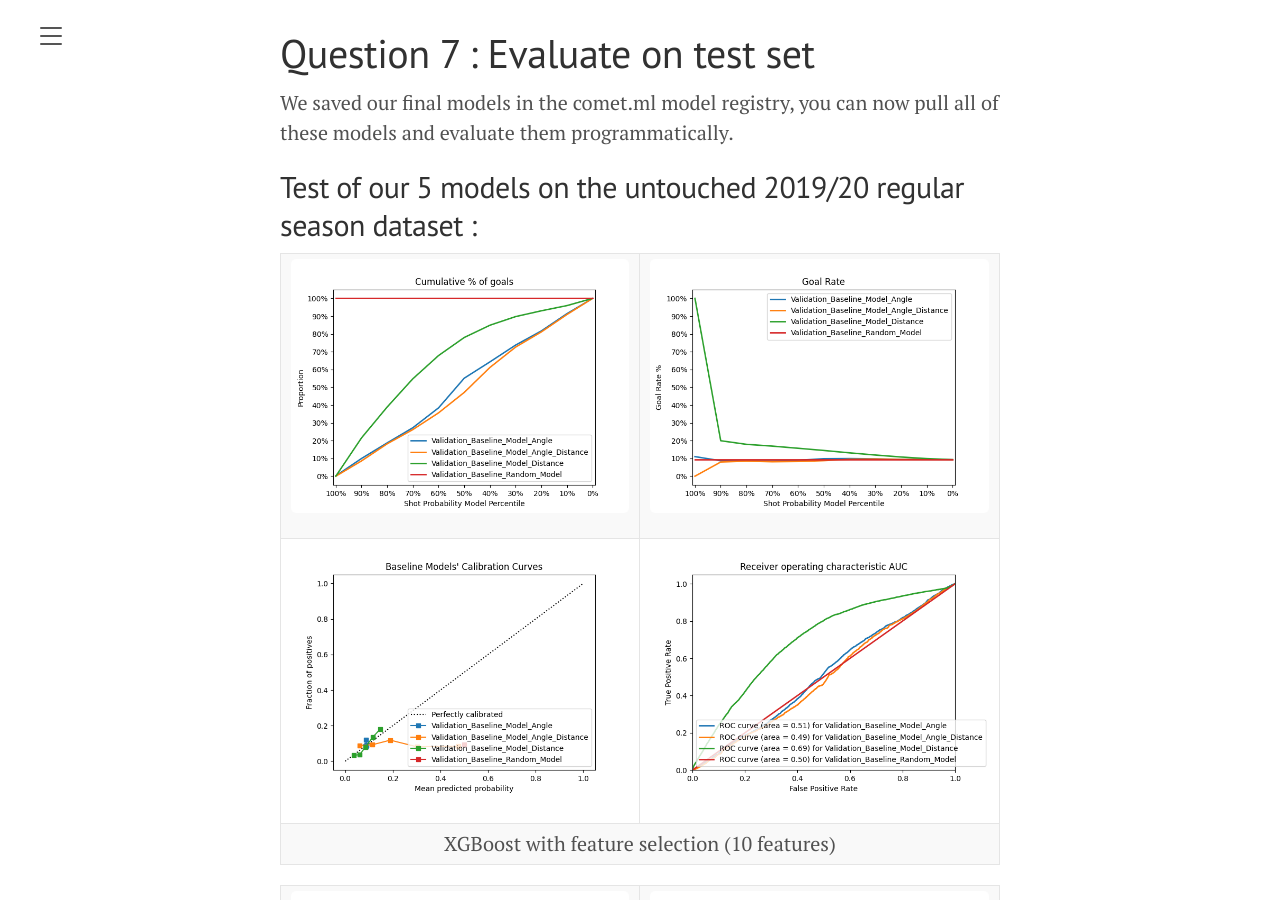
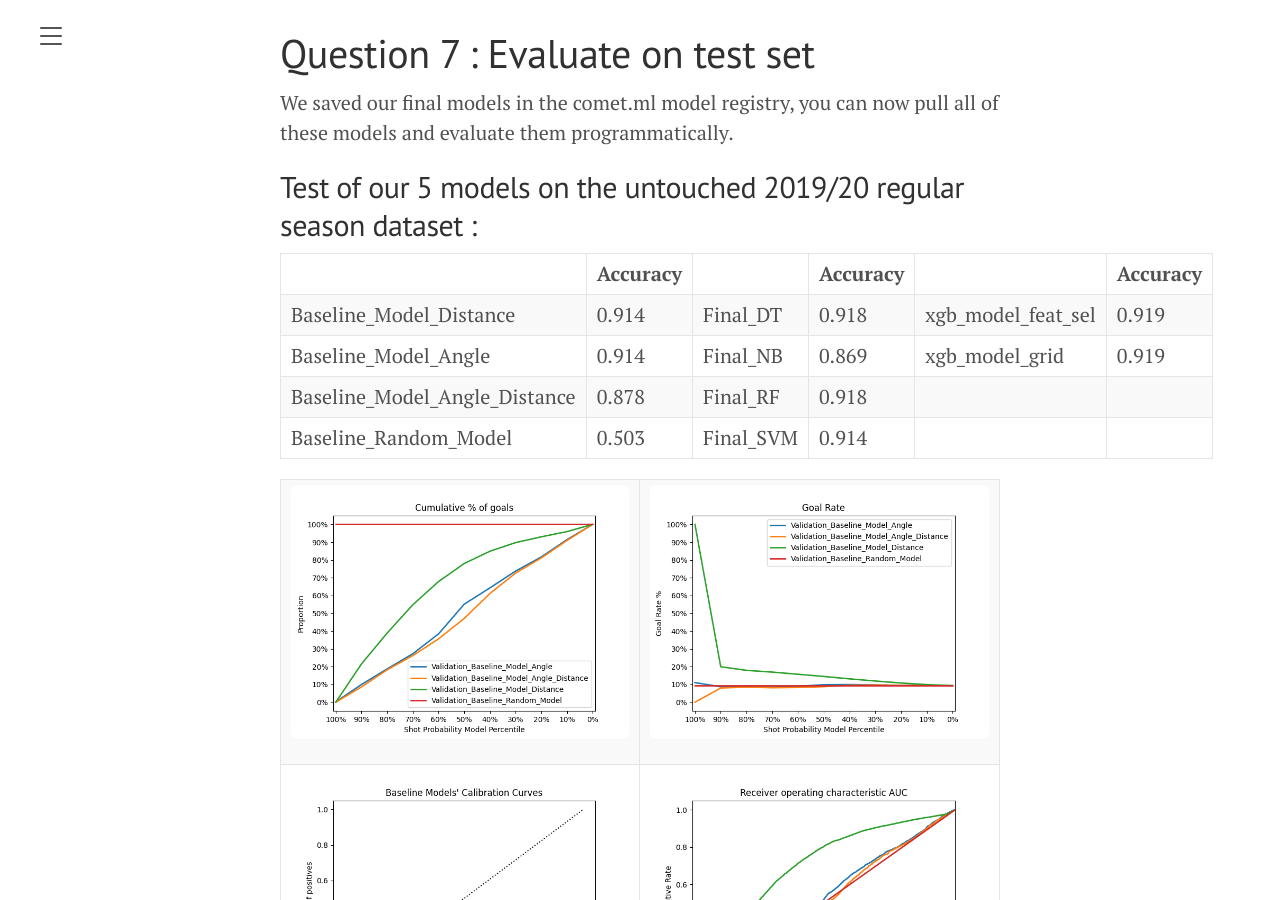
Before and after one commit to ArchambaultP/NHL-Blog, a Jekyll site: the page built from _posts/2021-11-16-milestone-2.md, in a window 1280 px wide and 900 px high, scrolled down 9482 px. Built offline with Jekyll 4.4.1, drawn with Linux system fonts in a browser that asks for light colours; some of the changed text lies outside the part shown.

Commit message:
Update 2021-11-16-milestone-2.md

```diff
--- a/_posts/2021-11-16-milestone-2.md
+++ b/_posts/2021-11-16-milestone-2.md
@@ -259,6 +259,13 @@ We saved our final models in the comet.ml model registry, you can now pull all o
 
 ## Test of our 5 models on the untouched 2019/20 regular season dataset :
 
+|                               | Accuracy |           | Accuracy |                    | Accuracy |
+|-------------------------------|----------|-----------|----------|--------------------|----------|
+| Baseline_Model_Distance       | 0.914    | Final_DT  | 0.918    | xgb_model_feat_sel | 0.919    |
+| Baseline_Model_Angle          | 0.914    | Final_NB  | 0.869    | xgb_model_grid     | 0.919    |
+| Baseline_Model_Angle_Distance | 0.878    | Final_RF  | 0.918    |                    |          |
+| Baseline_Random_Model         | 0.503    | Final_SVM | 0.914    |                    |          |
+
 <table style="width:100%">
     <tr>
         <td><img src="/images/Validation_2019_R_Baseline Cumulative Percentage Of Goals.png"></td>
@@ -304,12 +311,12 @@ We saved our final models in the comet.ml model registry, you can now pull all o
 
 ## Test of our 5 models on the untouched 2019/20 playoff season dataset :
 
-|                               | Accuracy |
-|-------------------------------|----------|
-| Baseline_Model_Distance       | 0.914    |
-| Baseline_Model_Angle          | 0.914    |
-| Baseline_Model_Angle_Distance | 0.878    |
-| Baseline_Random_Model         | 0.503    |
+|                               | Accuracy |           | Accuracy |                    | Accuracy |
+|-------------------------------|----------|-----------|----------|--------------------|----------|
+| Baseline_Model_Distance       | 0.907    | Final_DT  | 0.912    | xgb_model_feat_sel | 0.912    |
+| Baseline_Model_Angle          | 0.901    | Final_NB  | 0.843    | xgb_model_grid     | 0.912    |
+| Baseline_Model_Angle_Distance | 0.850    | Final_RF  | 0.912    |                    |          |
+| Baseline_Random_Model         | 0.501    | Final_SVM | 0.907    |                    |          |
 
 <table style="width:100%">
     <tr>
```
